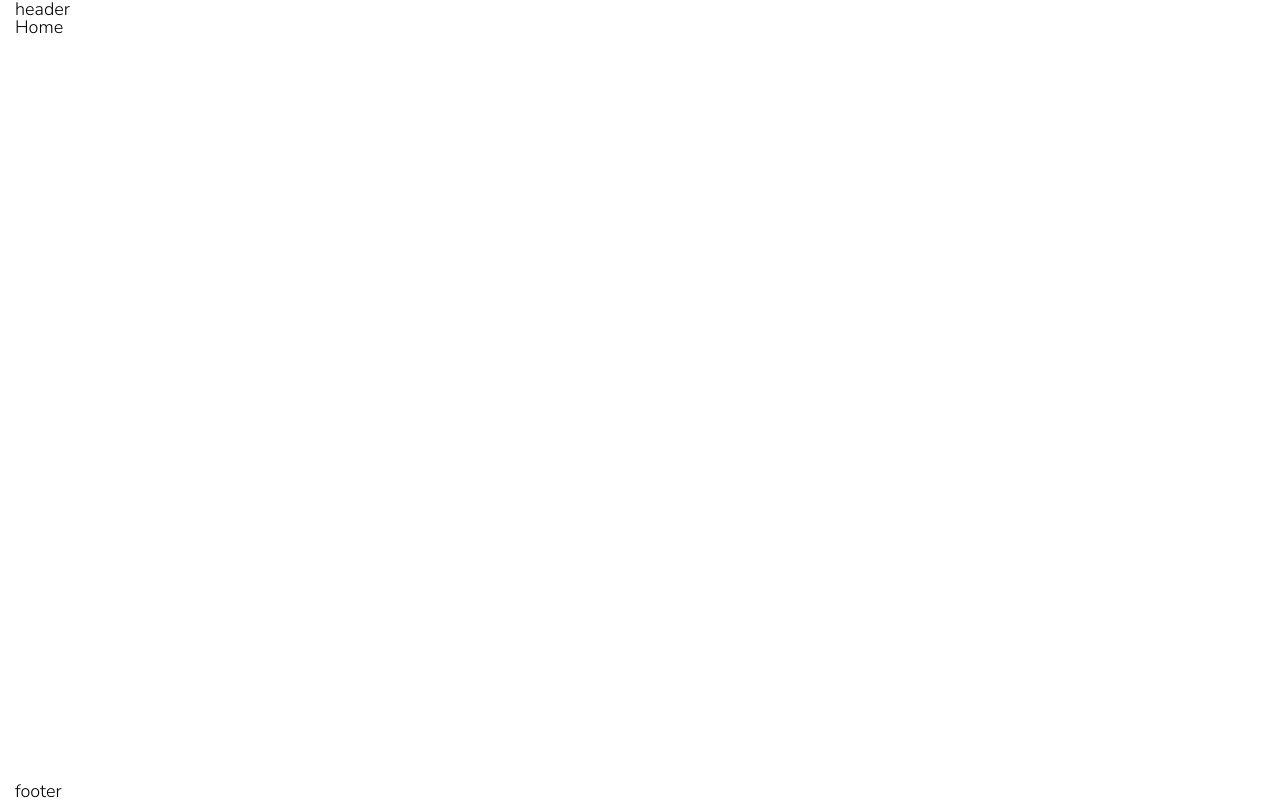
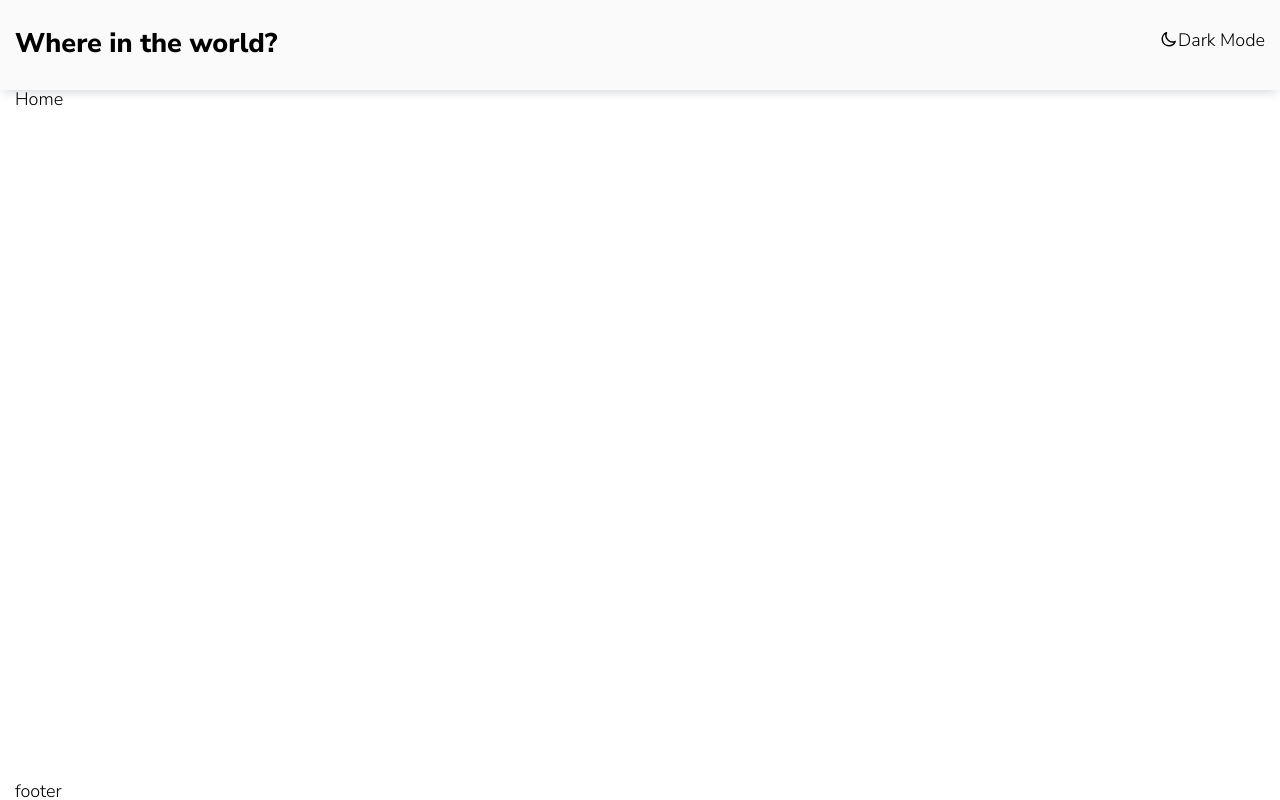
Before and after one commit to iskandar13abdurakhmonov/countries, a React (Vite) app: page / in a window 1280 px wide. Built offline with nearby package versions, Linux system fonts and the light colour scheme; no server answers.

Commit message:
header section static styles

```diff
--- a/src/components/Header.jsx
+++ b/src/components/Header.jsx
@@ -1,9 +1,16 @@
 import styles from './Header.module.css'
+import { HiOutlineMoon } from 'react-icons/hi'
 
 export default function Header() {
     return (
         <header className={styles.header}>
-            <div className="header__container">header</div>
+            <div className={`header__container ${styles.headerContainer}`}>
+                <span className={styles.logo}>Where in the world?</span>
+                <button className={styles.themeToggle}>
+                    <HiOutlineMoon />
+                    Dark Mode
+                </button>
+            </div>
         </header>
     )
 }
--- a/src/components/Header.module.css
+++ b/src/components/Header.module.css
@@ -0,0 +1,23 @@
+.header {
+    padding: 30px 0 33px 0;
+    background-color: hsl(0, 0%, 98%);
+    -webkit-box-shadow: 0px 6px 10px -4px rgba(34, 60, 80, 0.2);
+    -moz-box-shadow: 0px 6px 10px -4px rgba(34, 60, 80, 0.2);
+    box-shadow: 0px 6px 10px -4px rgba(34, 60, 80, 0.2);
+}
+
+.headerContainer {
+    width: 100%;
+    display: flex;
+    justify-content: space-between;
+}
+
+.logo {
+    font-weight: 800;
+    font-size: 27px;
+}
+
+.themeToggle {
+    display: flex;
+    background-color: transparent;
+}
```
